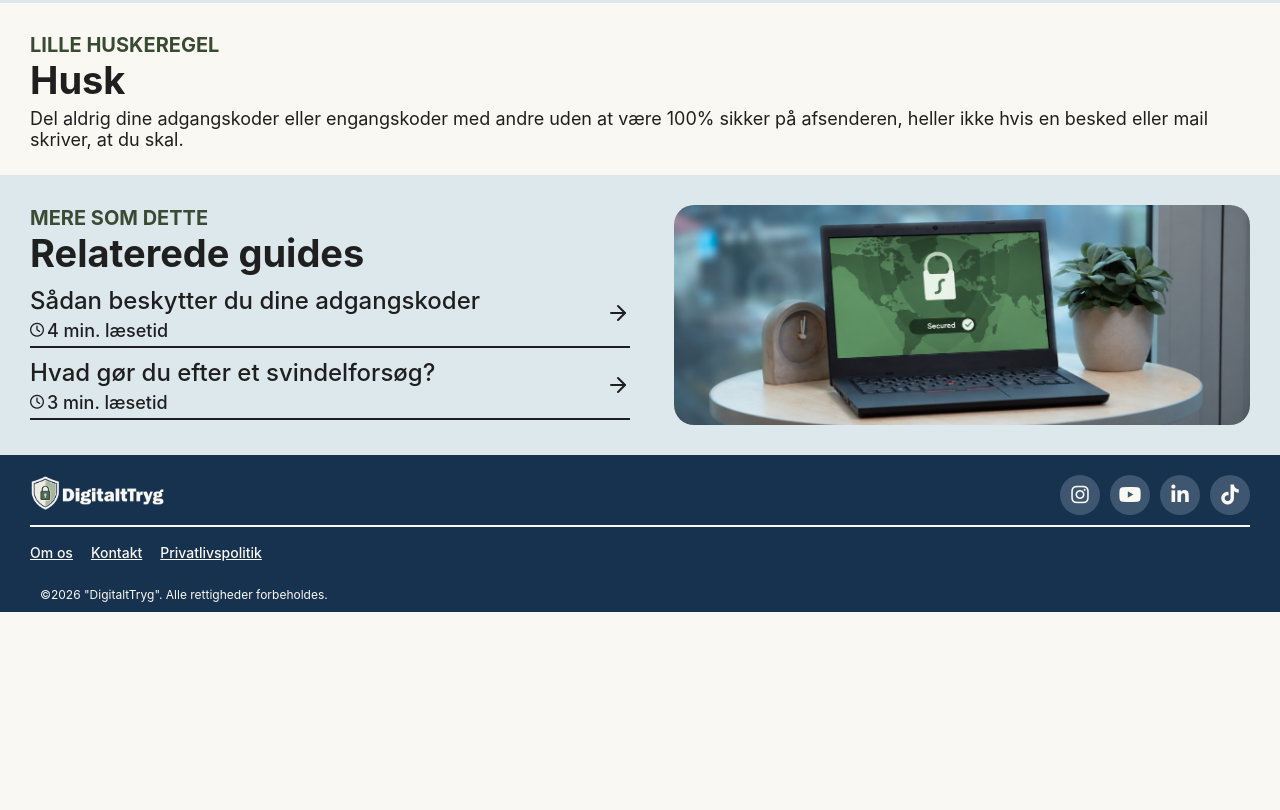
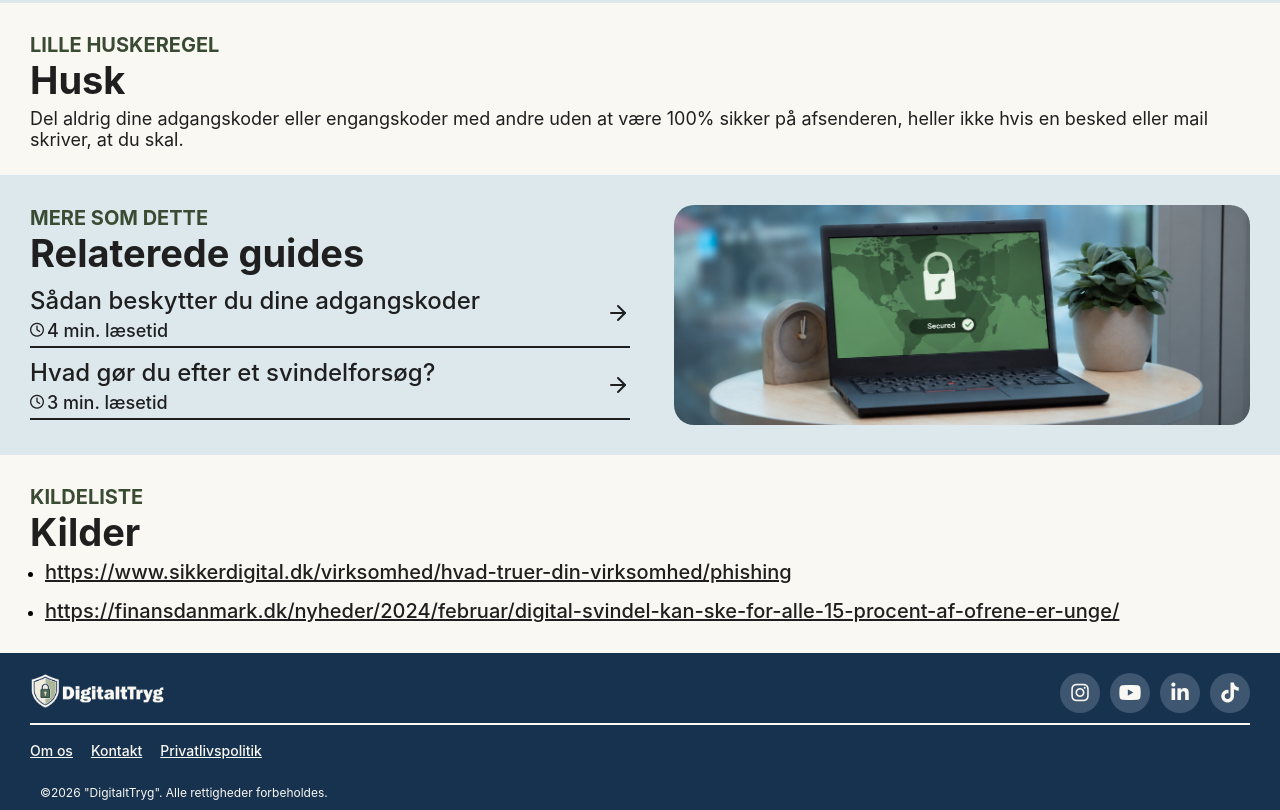
Before and after one commit to helmad01/Projekt_2, a plain HTML site: page emne_phishing.html in a window 1280 px wide. Shown: the part 1696-2506 px from the top of the page. Before the commit the page ends 2308 px from the top, so only its background shows below. Drawn offline with nearby package versions, Linux system fonts and the light colour scheme.

Commit message:
Lavet kildeliste på emne-siden.

```diff
--- a/css/emne.css
+++ b/css/emne.css
@@ -339,6 +339,17 @@ div .tip-text {
     filter: brightness(80%);
 }
 
+
+
+/*Sektion - Kildeliste*/
+.kilder ul {
+    width: 100%;
+    overflow-wrap: break-word;
+    padding: 0 10px 20px 25px;
+    display: flex;
+    flex-direction: column;
+    gap: 15px;
+}
 
 
 
@@ -766,6 +777,24 @@ footer nav ul li a:hover {
 
 
 
+    /*Sektion - Kildeliste*/
+    .kilder ul {
+        padding: 0 30px 30px 45px;
+        gap: 15px;
+    }
+
+    .kilder ul li:hover {
+        transform: scale(1.000005);
+    }
+
+    .kilder ul a:hover {
+        color: #16324FCC
+    }
+
+
+
+
+
     /*Footer*/
     footer {
         padding-top: 20px;
--- a/emne_phishing.html
+++ b/emne_phishing.html
@@ -185,6 +185,17 @@
                 <img class="mood-img" src="img/secure-laptop-on-table.png" alt="" >
             </div>
         </section>
+
+        <section class="kilder">
+            <header>
+                <p class="eyebrow">KILDELISTE</p>
+                <h2>Kilder</h2>
+            </header>
+            <ul>
+                <li><a href="https://www.sikkerdigital.dk/virksomhed/hvad-truer-din-virksomhed/phishing">https://www.sikkerdigital.dk/virksomhed/hvad-truer-din-virksomhed/phishing</a></li>
+                <li><a href="https://finansdanmark.dk/nyheder/2024/februar/digital-svindel-kan-ske-for-alle-15-procent-af-ofrene-er-unge/">https://finansdanmark.dk/nyheder/2024/februar/digital-svindel-kan-ske-for-alle-15-procent-af-ofrene-er-unge/</a></li>
+            </ul>
+        </section>
     </main>
 
 
```
